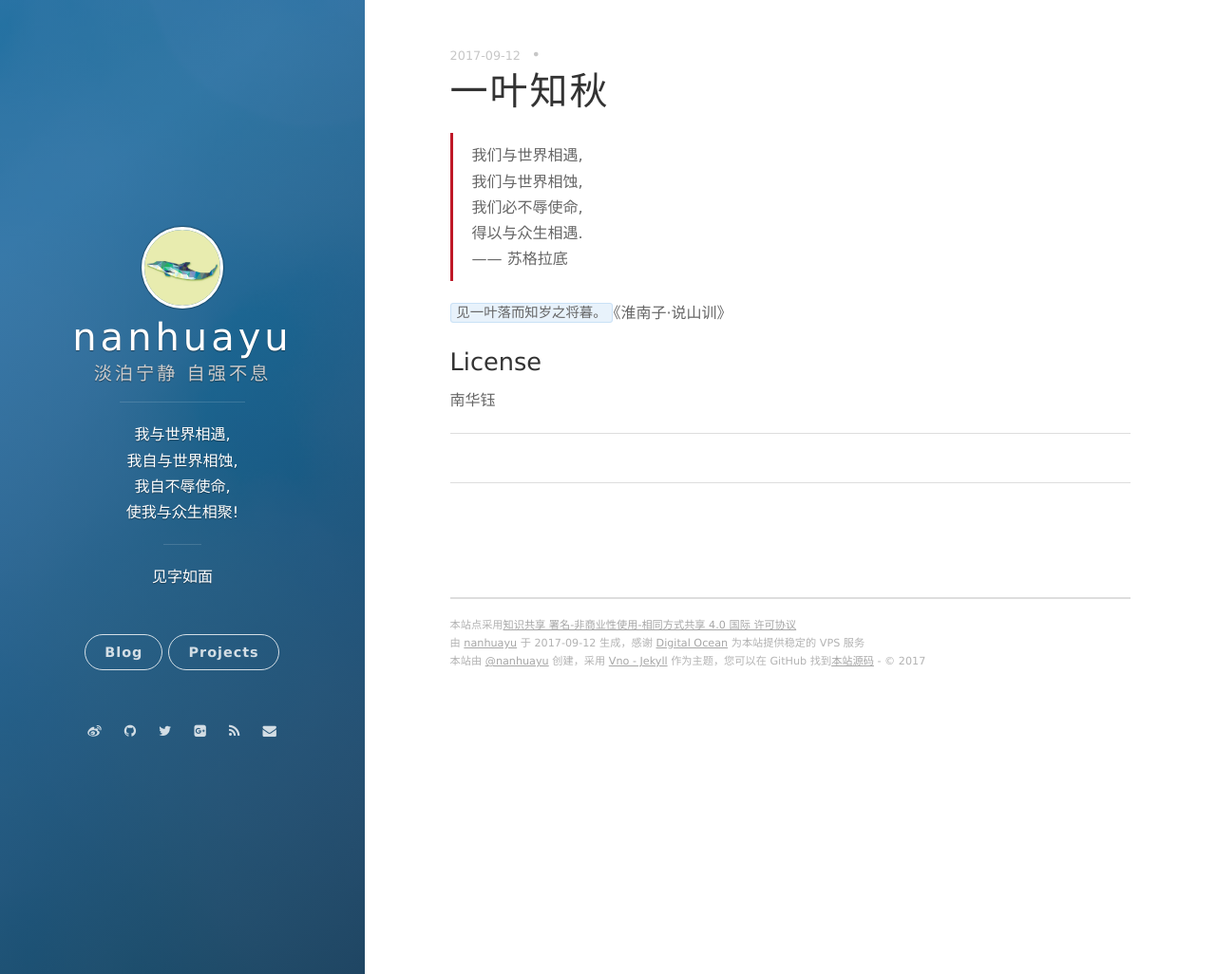
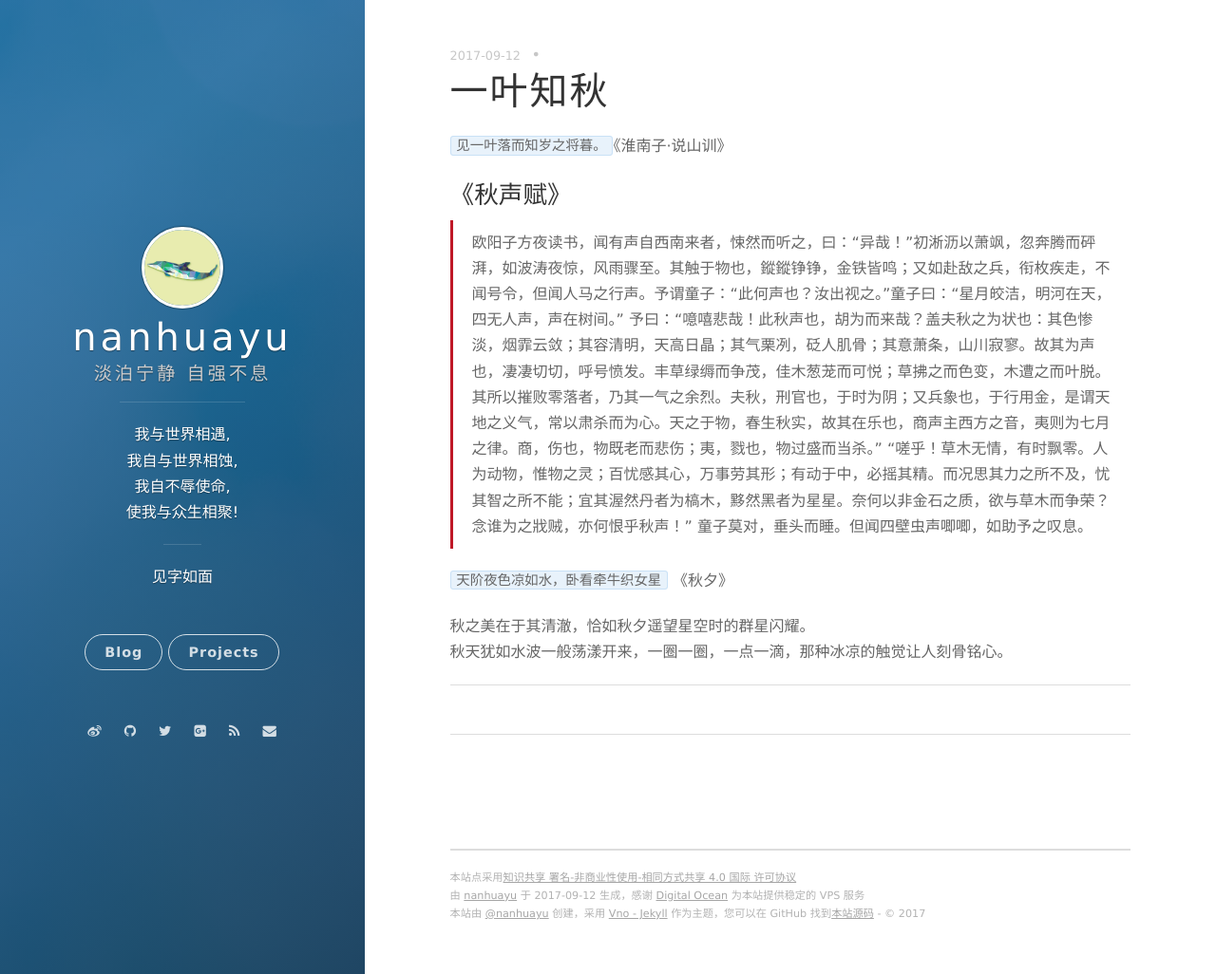
Before and after one commit to nanhuayu/nanhuayu.github.io, a Jekyll site: the page built from _posts/2017-09-12-一叶知秋.markdown, in a window 1280 px wide and 1026 px high. Shown: the whole window at 95% size. Built offline with Jekyll 4.4.1, drawn with Linux system fonts in a browser that asks for light colours; nearby versions of some CDN libraries; comment, search, counter and statistics services are not loaded.

Commit message:
'nanhuayu'

```diff
--- a/_posts/2017-09-12-一叶知秋.markdown
+++ b/_posts/2017-09-12-一叶知秋.markdown
@@ -4,14 +4,15 @@ title: 一叶知秋
 date: 2017-09-12 20:24:24.000000000 +09:00
 ---
 
-> 我们与世界相遇,
-> 我们与世界相蚀,
-> 我们必不辱使命,
-> 得以与众生相遇.
-        —— 苏格拉底
-
 `见一叶落而知岁之将暮。`《淮南子·说山训》
 
-### License
+### 《秋声赋》
+> 欧阳子方夜读书，闻有声自西南来者，悚然而听之，曰：“异哉！”初淅沥以萧飒，忽奔腾而砰湃，如波涛夜惊，风雨骤至。其触于物也，鏦鏦铮铮，金铁皆鸣；又如赴敌之兵，衔枚疾走，不闻号令，但闻人马之行声。予谓童子：“此何声也？汝出视之。”童子曰：“星月皎洁，明河在天，四无人声，声在树间。”
+> 予曰：“噫嘻悲哉！此秋声也，胡为而来哉？盖夫秋之为状也：其色惨淡，烟霏云敛；其容清明，天高日晶；其气栗冽，砭人肌骨；其意萧条，山川寂寥。故其为声也，凄凄切切，呼号愤发。丰草绿缛而争茂，佳木葱茏而可悦；草拂之而色变，木遭之而叶脱。其所以摧败零落者，乃其一气之余烈。夫秋，刑官也，于时为阴；又兵象也，于行用金，是谓天地之义气，常以肃杀而为心。天之于物，春生秋实，故其在乐也，商声主西方之音，夷则为七月之律。商，伤也，物既老而悲伤；夷，戮也，物过盛而当杀。”
+> “嗟乎！草木无情，有时飘零。人为动物，惟物之灵；百忧感其心，万事劳其形；有动于中，必摇其精。而况思其力之所不及，忧其智之所不能；宜其渥然丹者为槁木，黟然黑者为星星。奈何以非金石之质，欲与草木而争荣？念谁为之戕贼，亦何恨乎秋声！”
+> 童子莫对，垂头而睡。但闻四壁虫声唧唧，如助予之叹息。
 
-南华钰
+`天阶夜色凉如水，卧看牵牛织女星` 《秋夕》
+
+秋之美在于其清澈，恰如秋夕遥望星空时的群星闪耀。
+秋天犹如水波一般荡漾开来，一圈一圈，一点一滴，那种冰凉的触觉让人刻骨铭心。
```
